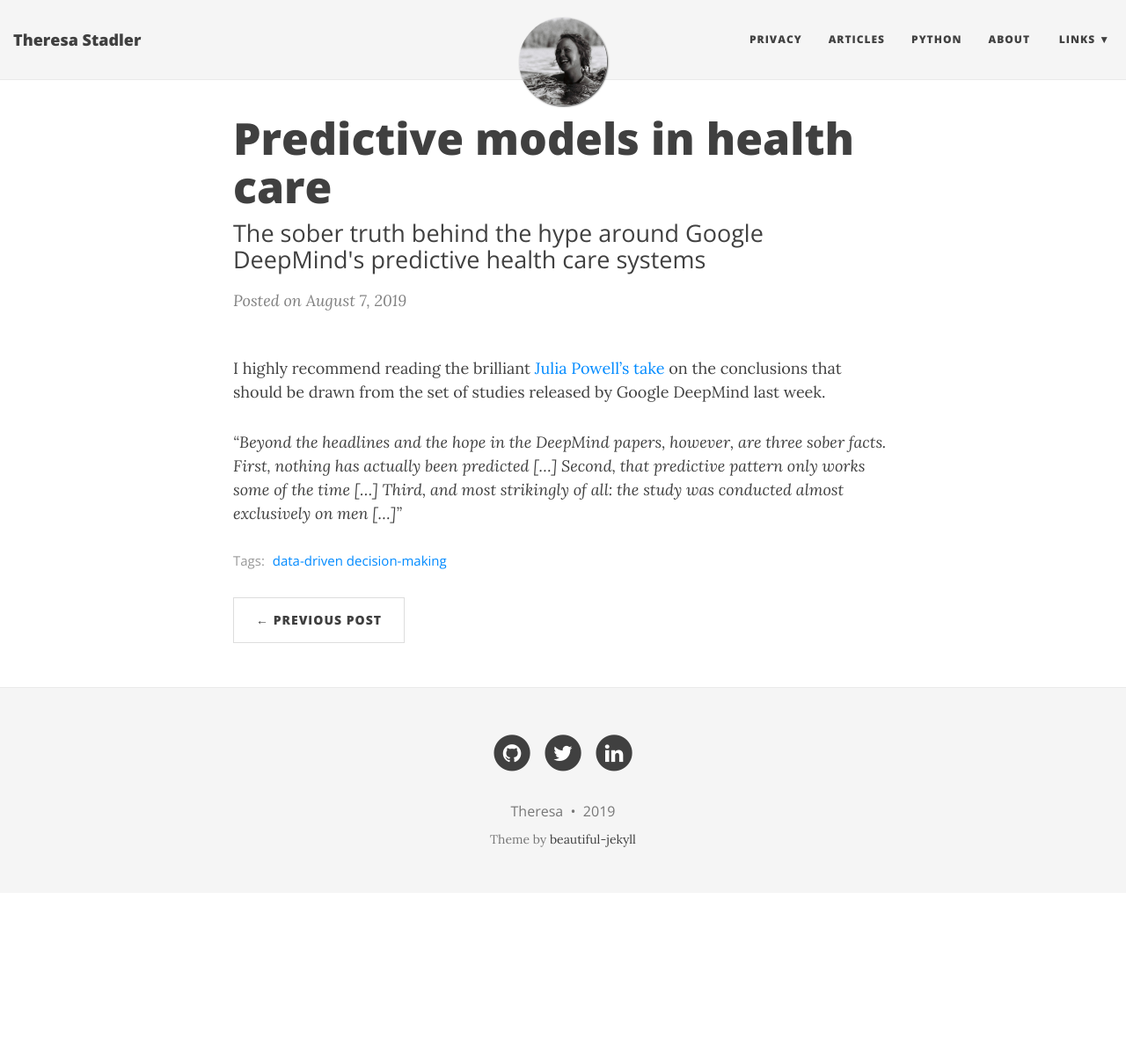
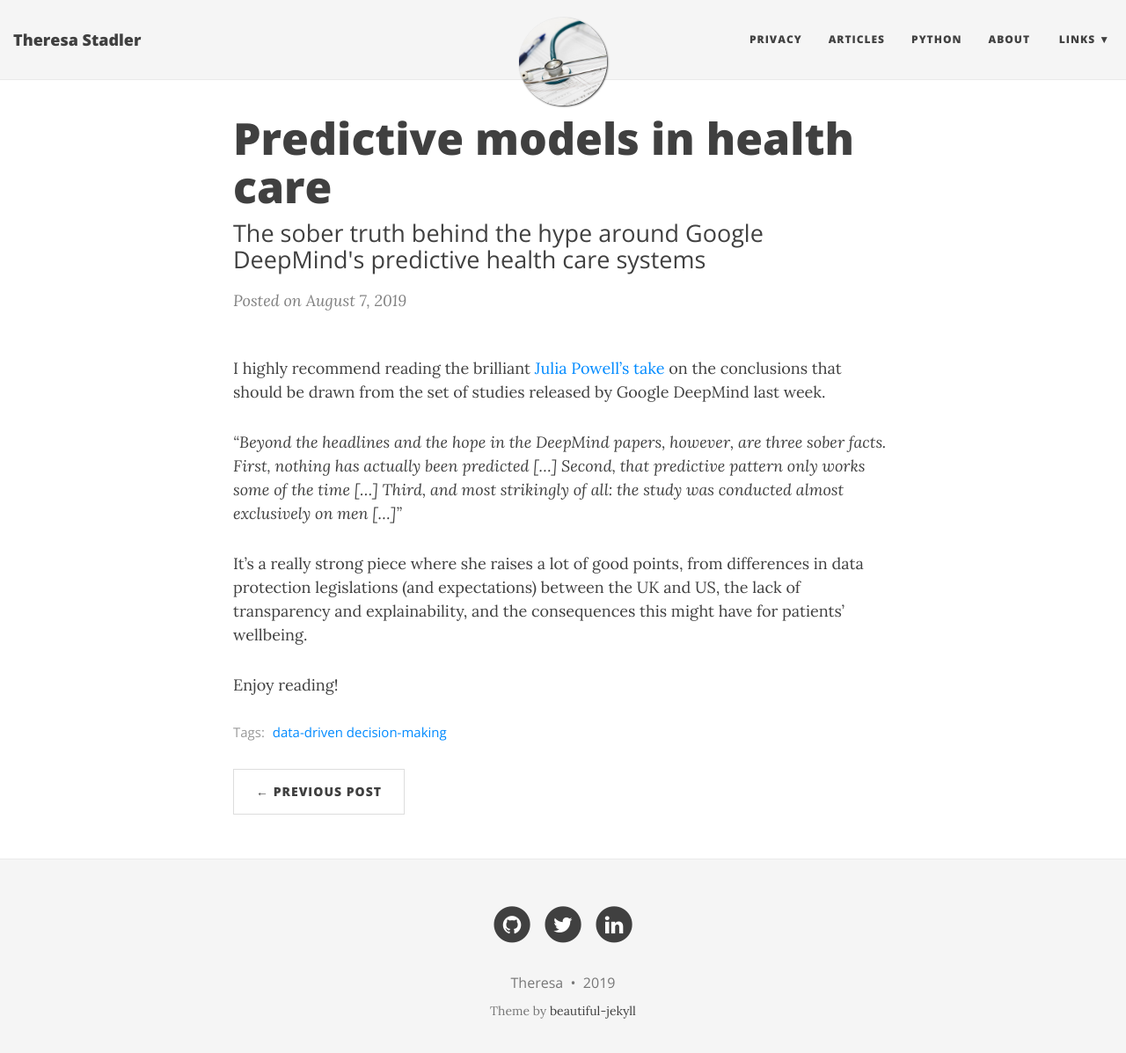
Before and after one commit to reslbesl/theresa.github.io, a Jekyll site: the page built from _posts/2019-08-07-juliapowell-DeepMind.md, in a window 1280 px wide and 1210 px high. Shown: the top 1197 px of the window at 88% size. Built offline with Jekyll 4.4.1, drawn with Linux system fonts in a browser that asks for light colours; nearby versions of some CDN libraries.

Commit message:
Update post

```diff
--- a/_posts/2019-08-07-juliapowell-DeepMind.md
+++ b/_posts/2019-08-07-juliapowell-DeepMind.md
@@ -2,6 +2,7 @@
 layout: post
 title: Predictive models in health care
 subtitle: The sober truth behind the hype around Google DeepMind's predictive health care systems
+image: /img/healthcare.jpg
 tags: [data-driven decision-making]
 ---
 I highly recommend reading the brilliant [Julia Powell's take](https://onezero.medium.com/deepminds-latest-a-i-health-breakthrough-has-some-problems-5cd14e2c77ef)
@@ -11,3 +12,8 @@
 First, nothing has actually been predicted [...]
 Second, that predictive pattern only works some of the time [...]
 Third, and most strikingly of all: the study was conducted almost exclusively on men [...]"*
+
+It's a really strong piece where she raises a lot of good points, from differences in data protection legislations (and expectations) between the UK and US,
+the lack of transparency and explainability, and the consequences this might have for patients' wellbeing.
+
+Enjoy reading!
```
Also changed, not shown: img/healthcare.jpg (added).
